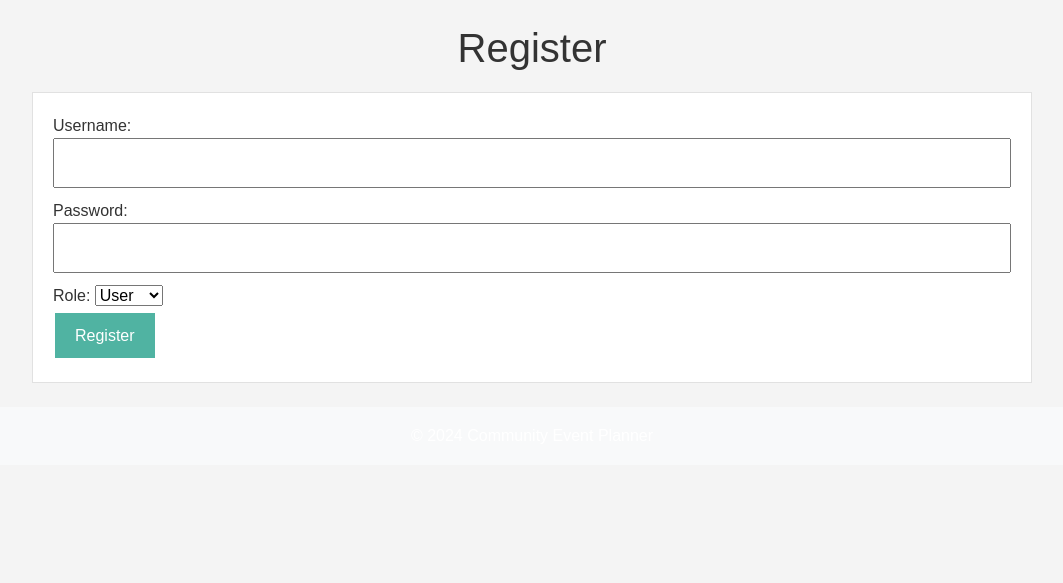
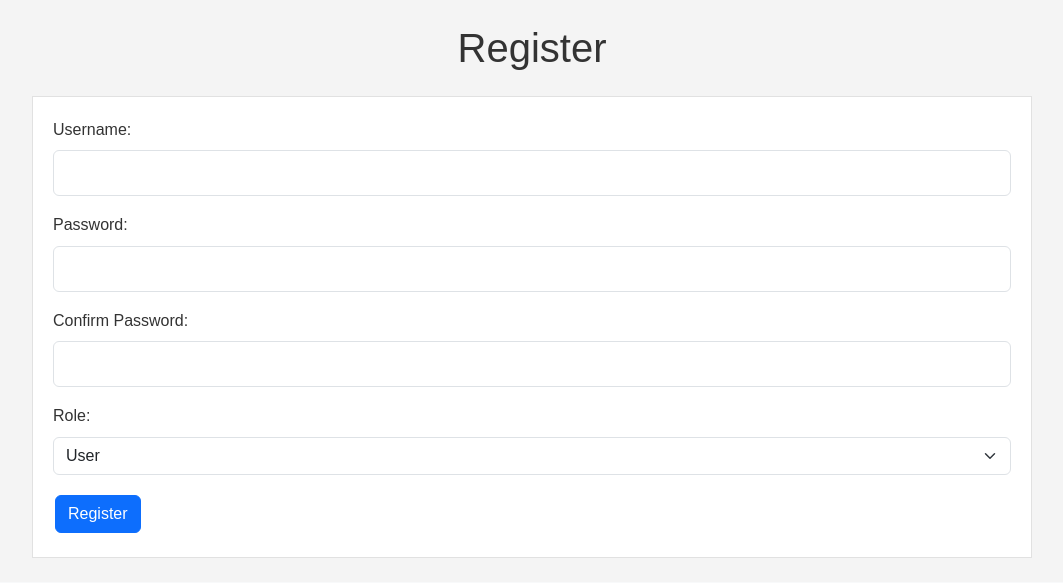
Before and after one commit to HuaYang1156515/-Community-Web-Application, a Flask app: page /register in a window 1280 px wide. Shown: the part 90-673 px from the top of the page, without its empty margins (108-1171 px from the left). Run offline with Flask 3, Linux system fonts and the light colour scheme; parts of the project's set-up code (start-up, migrations or seed data) failed here and were passed over.

Commit message:
register

```diff
--- a/app.py
+++ b/app.py
@@ -72,7 +72,13 @@ def register():
     if request.method == 'POST':
         username = request.form['username']
         password = request.form['password']
+        confirm_password = request.form['confirm_password']
         role = request.form['role']  #  Handle role from dropdown
+
+        if password != confirm_password:
+            flash('Passwords do not match.')
+            return redirect(url_for('register'))
+
         existing_user = User.query.filter_by(login=username).first()
         if existing_user:
             flash('Username already exists')
--- a/templates/register.html
+++ b/templates/register.html
@@ -3,23 +3,27 @@
 {% block title %}Register - Community Event Planner{% endblock %}
 
 {% block content %}
-    <h1>Register</h1>
+    <h1 class="mb-4">Register</h1>
     <form method="POST">
-        <div>
-            <label for="username">Username:</label>
-            <input type="text" id="username" name="username" required>
+        <div class="mb-3">
+            <label for="username" class="form-label">Username:</label>
+            <input type="text" id="username" name="username" class="form-control" required>
         </div>
-        <div>
-            <label for="password">Password:</label>
-            <input type="password" id="password" name="password" required>
+        <div class="mb-3">
+            <label for="password" class="form-label">Password:</label>
+            <input type="password" id="password" name="password" class="form-control" required>
         </div>
-        <div>
-            <label for="role">Role:</label>
-            <select id="role" name="role" required>
+        <div class="mb-3">
+            <label for="confirm_password" class="form-label">Confirm Password:</label>
+            <input type="password" id="confirm_password" name="confirm_password" class="form-control" required>
+        </div>
+        <div class="mb-3">
+            <label for="role" class="form-label">Role:</label>
+            <select id="role" name="role" class="form-select">
                 <option value="user">User</option>
                 <option value="admin">Admin</option>
             </select>
         </div>
-        <button type="submit">Register</button>
+        <button type="submit" class="btn btn-primary">Register</button>
     </form>
 {% endblock %}
```
